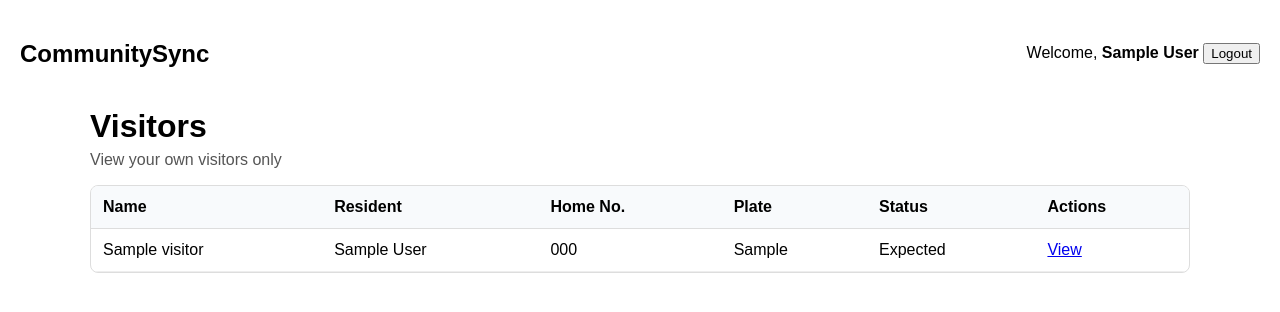
After one commit to 6610685197/CommunitySync, a Django app: page /visitors/ in a window 1280 px wide. The commit adds this page. Shown: the top 312 px of the page. Run offline with Django 5.2, Linux system fonts and the light colour scheme; a user stored in the database is signed in; tables that the repository leaves empty hold one stand-in row (values such as "Sample post"); some libraries are stand-ins or nearby versions.

Commit message:
create working visitor for security

```diff
--- a/Community_Sync/settings.py
+++ b/Community_Sync/settings.py
@@ -143,6 +143,9 @@ USE_TZ = True
 # https://docs.djangoproject.com/en/6.0/howto/static-files/
 
 STATIC_URL = "static/"
+#media urls
+MEDIA_URL = "/media/"
+MEDIA_ROOT = BASE_DIR / "media"
 
 # Login Redirects
 LOGIN_URL = "login"
--- a/Community_Sync/urls.py
+++ b/Community_Sync/urls.py
@@ -18,8 +18,13 @@ Including another URLconf
 from django.contrib import admin
 from django.urls import path
 from django.urls import include  # Import include to include app URLs
+from django.conf import settings
+from django.conf.urls.static import static
 
 urlpatterns = [
     path("admin/", admin.site.urls),
     path("", include("apps.accounts.urls")),  # Include URLs from accounts app
+    path("visitors/", include("apps.visitors.urls")),
 ]
+if settings.DEBUG:
+    urlpatterns += static(settings.MEDIA_URL, document_root=settings.MEDIA_ROOT)
--- a/apps/visitors/models.py
+++ b/apps/visitors/models.py
@@ -0,0 +1,60 @@
+from django.db import models
+from django.conf import settings
+
+
+class Visitor(models.Model):
+    STATUS_CHOICES = (
+        ("expected", "Expected"),
+        ("arrived", "Arrived"),
+        ("completed", "Completed"),
+    )
+
+    # Visitor basic info
+    name = models.CharField(max_length=255, help_text="Can be full name or nickname")
+    license_plate = models.CharField(max_length=50, blank=True, null=True)
+
+    # Who the visitor is visiting
+    resident = models.ForeignKey(
+        settings.AUTH_USER_MODEL,
+        on_delete=models.CASCADE,
+        related_name="visitors",
+        limit_choices_to={"role": "resident"},
+    )
+
+    # Snapshot info for convenience
+    home_number = models.CharField(max_length=100)
+    address = models.TextField(blank=True, null=True)
+
+    # Optional details
+    note = models.TextField(blank=True, null=True)
+    visit_time = models.DateTimeField(blank=True, null=True)
+
+    status = models.CharField(max_length=20, choices=STATUS_CHOICES, default="expected")
+
+    # Audit
+    created_by = models.ForeignKey(
+        settings.AUTH_USER_MODEL,
+        on_delete=models.SET_NULL,
+        null=True,
+        blank=True,
+        related_name="created_visitors",
+        limit_choices_to={"role": "security"},
+    )
+    created_at = models.DateTimeField(auto_now_add=True)
+    updated_at = models.DateTimeField(auto_now=True)
+
+    def __str__(self):
+        return f"{self.name} -> {self.resident.username}"
+
+
+class VisitorImage(models.Model):
+    visitor = models.ForeignKey(
+        Visitor,
+        on_delete=models.CASCADE,
+        related_name="images"
+    )
+    image = models.ImageField(upload_to="visitor_images/")
+    uploaded_at = models.DateTimeField(auto_now_add=True)
+
+    def __str__(self):
+        return f"Image for {self.visitor.name}"
--- a/apps/visitors/urls.py
+++ b/apps/visitors/urls.py
@@ -0,0 +1,10 @@
+from django.urls import path
+from . import views
+
+urlpatterns = [
+    path("", views.visitor_list, name="visitor_list"),
+    path("add/", views.visitor_create, name="visitor_create"),
+    path("<int:pk>/", views.visitor_detail, name="visitor_detail"),
+    path("<int:pk>/edit/", views.visitor_update, name="visitor_update"),
+    path("<int:pk>/delete/", views.visitor_delete, name="visitor_delete"),
+]
--- a/apps/visitors/views.py
+++ b/apps/visitors/views.py
@@ -0,0 +1,125 @@
+from django.shortcuts import render, redirect, get_object_or_404
+from django.contrib.auth.decorators import login_required
+from django.http import HttpResponseForbidden
+from .models import Visitor
+from .forms import VisitorForm, VisitorImageFormSet
+
+
+def is_security(user):
+    return user.is_authenticated and user.role == "security"
+
+
+def is_resident(user):
+    return user.is_authenticated and user.role == "resident"
+
+
+@login_required
+def visitor_list(request):
+    if request.user.role == "security":
+        visitors = Visitor.objects.select_related("resident", "created_by").prefetch_related("images").order_by("-created_at")
+    elif request.user.role == "resident":
+        visitors = Visitor.objects.select_related("resident", "created_by").prefetch_related("images").filter(
+            resident=request.user
+        ).order_by("-created_at")
+    else:
+        return HttpResponseForbidden("You do not have permission to view visitors.")
+
+    return render(request, "visitors/visitor_list.html", {"visitors": visitors})
+
+
+@login_required
+def visitor_detail(request, pk):
+    visitor = get_object_or_404(
+        Visitor.objects.select_related("resident", "created_by").prefetch_related("images"),
+        pk=pk
+    )
+
+    if request.user.role == "security":
+        pass
+    elif request.user.role == "resident":
+        if visitor.resident != request.user:
+            return HttpResponseForbidden("You can only view your own visitors.")
+    else:
+        return HttpResponseForbidden("You do not have permission to view this visitor.")
+
+    return render(request, "visitors/visitor_detail.html", {"visitor": visitor})
+
+
+@login_required
+def visitor_create(request):
+    if request.user.role != "security":
+        return HttpResponseForbidden("Only security can add visitors.")
+
+    if request.method == "POST":
+        form = VisitorForm(request.POST)
+        formset = VisitorImageFormSet(request.POST, request.FILES)
+
+        if form.is_valid() and formset.is_valid():
+            visitor = form.save(commit=False)
+
+            # auto-fill address from resident if empty
+            if not visitor.address and visitor.resident:
+                visitor.address = visitor.resident.address
+
+            visitor.created_by = request.user
+            visitor.save()
+
+            formset.instance = visitor
+            formset.save()
+
+            return redirect("visitor_list")
+    else:
+        form = VisitorForm()
+        formset = VisitorImageFormSet()
+
+    return render(request, "visitors/visitor_form.html", {
+        "form": form,
+        "formset": formset,
+        "page_title": "Add Visitor",
+    })
+
+
+@login_required
+def visitor_update(request, pk):
+    if request.user.role != "security":
+        return HttpResponseForbidden("Only security can edit visitors.")
+
+    visitor = get_object_or_404(Visitor, pk=pk)
+
+    if request.method == "POST":
+        form = VisitorForm(request.POST, instance=visitor)
+        formset = VisitorImageFormSet(request.POST, request.FILES, instance=visitor)
+
+        if form.is_valid() and formset.is_valid():
+            visitor = form.save(commit=False)
+
+            if not visitor.address and visitor.resident:
+                visitor.address = visitor.resident.address
+
+            visitor.save()
+            formset.save()
+
+            return redirect("visitor_detail", pk=visitor.pk)
+    else:
+        form = VisitorForm(instance=visitor)
+        formset = VisitorImageFormSet(instance=visitor)
+
+    return render(request, "visitors/visitor_form.html", {
+        "form": form,
+        "formset": formset,
+        "page_title": "Edit Visitor",
+    })
+
+
+@login_required
+def visitor_delete(request, pk):
+    if request.user.role != "security":
+        return HttpResponseForbidden("Only security can delete visitors.")
+
+    visitor = get_object_or_404(Visitor, pk=pk)
+
+    if request.method == "POST":
+        visitor.delete()
+        return redirect("visitor_list")
+
+    return render(request, "visitors/visitor_confirm_delete.html", {"visitor": visitor})
--- a/templates/accounts/admin_dashboard.html
+++ b/templates/accounts/admin_dashboard.html
@@ -29,6 +29,10 @@
 		<li><a href="#">Manage Communities</a></li>
 		<li><a href="#">View Reports</a></li>
 		<li><a href="#">Approve Requests</a></li>
+
+
+		<li><a href="{% url 'visitor_list' %}">Visitors</a></li>
+		<li><a href="{% url 'visitor_create' %}">Add Visitor</a></li>
 	</ul>
 </section>
 {% endblock %}
--- /dev/null
+++ b/templates/visitors/visitor_list.html
@@ -0,0 +1,64 @@
+{% extends "base.html" %}
+
+{% block content %}
+<div style="max-width:1100px;margin:20px auto;">
+    <div style="display:flex;justify-content:space-between;align-items:center;margin-bottom:16px;">
+        <div>
+            <h1 style="margin:0;">Visitors</h1>
+            <p style="color:#555;margin:6px 0 0 0;">
+                {% if request.user.role == "security" %}
+                    Manage all visitor records
+                {% else %}
+                    View your own visitors only
+                {% endif %}
+            </p>
+        </div>
+
+        {% if request.user.role == "security" %}
+            <a href="{% url 'visitor_create' %}"
+               style="background:#2563eb;color:white;padding:10px 14px;border-radius:6px;text-decoration:none;">
+               + Add Visitor
+            </a>
+        {% endif %}
+    </div>
+
+    <div style="background:white;border:1px solid #ddd;border-radius:8px;overflow:hidden;">
+        <table style="width:100%;border-collapse:collapse;">
+            <thead style="background:#f8fafc;">
+                <tr>
+                    <th style="padding:12px;border-bottom:1px solid #ddd;text-align:left;">Name</th>
+                    <th style="padding:12px;border-bottom:1px solid #ddd;text-align:left;">Resident</th>
+                    <th style="padding:12px;border-bottom:1px solid #ddd;text-align:left;">Home No.</th>
+                    <th style="padding:12px;border-bottom:1px solid #ddd;text-align:left;">Plate</th>
+                    <th style="padding:12px;border-bottom:1px solid #ddd;text-align:left;">Status</th>
+                    <th style="padding:12px;border-bottom:1px solid #ddd;text-align:left;">Actions</th>
+                </tr>
+            </thead>
+            <tbody>
+                {% for visitor in visitors %}
+                <tr>
+                    <td style="padding:12px;border-bottom:1px solid #eee;">{{ visitor.name }}</td>
+                    <td style="padding:12px;border-bottom:1px solid #eee;">
+                        {{ visitor.resident.name|default:visitor.resident.username }}
+                    </td>
+                    <td style="padding:12px;border-bottom:1px solid #eee;">{{ visitor.home_number }}</td>
+                    <td style="padding:12px;border-bottom:1px solid #eee;">{{ visitor.license_plate|default:"-" }}</td>
+                    <td style="padding:12px;border-bottom:1px solid #eee;">{{ visitor.get_status_display }}</td>
+                    <td style="padding:12px;border-bottom:1px solid #eee;">
+                        <a href="{% url 'visitor_detail' visitor.pk %}">View</a>
+                        {% if request.user.role == "security" %}
+                            | <a href="{% url 'visitor_update' visitor.pk %}">Edit</a>
+                            | <a href="{% url 'visitor_delete' visitor.pk %}">Delete</a>
+                        {% endif %}
+                    </td>
+                </tr>
+                {% empty %}
+                <tr>
+                    <td colspan="6" style="padding:16px;text-align:center;color:#666;">No visitors found.</td>
+                </tr>
+                {% endfor %}
+            </tbody>
+        </table>
+    </div>
+</div>
+{% endblock %}
```
Also changed, not shown: apps/visitors/admin.py (added, +15 -0 lines), apps/visitors/forms.py (added, +51 -0 lines), templates/visitors/visitor_confirm_delete.html (added, +18 -0 lines), templates/visitors/visitor_detail.html (added, +41 -0 lines), templates/visitors/visitor_form.html (added, +32 -0 lines), apps/visitors/migrations/0001_initial.py (added), apps/visitors/migrations/__init__.py (added).
